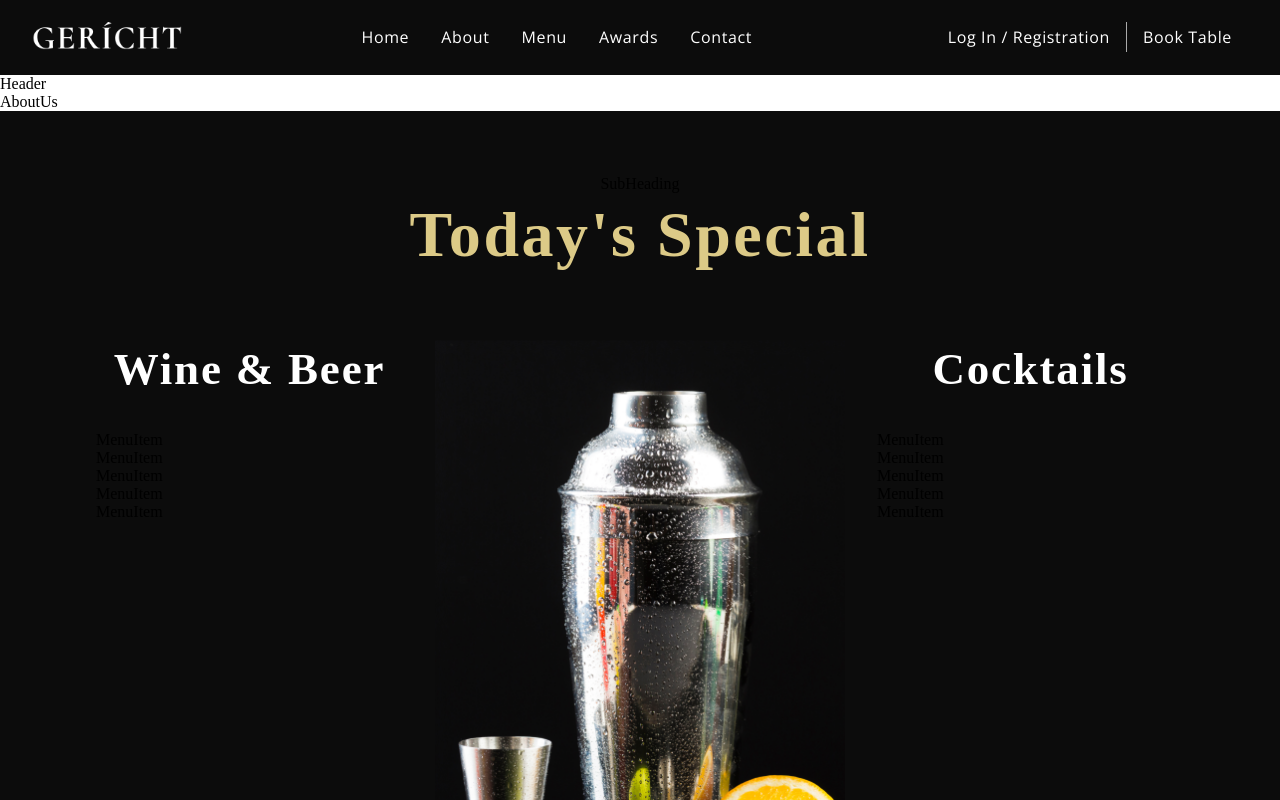
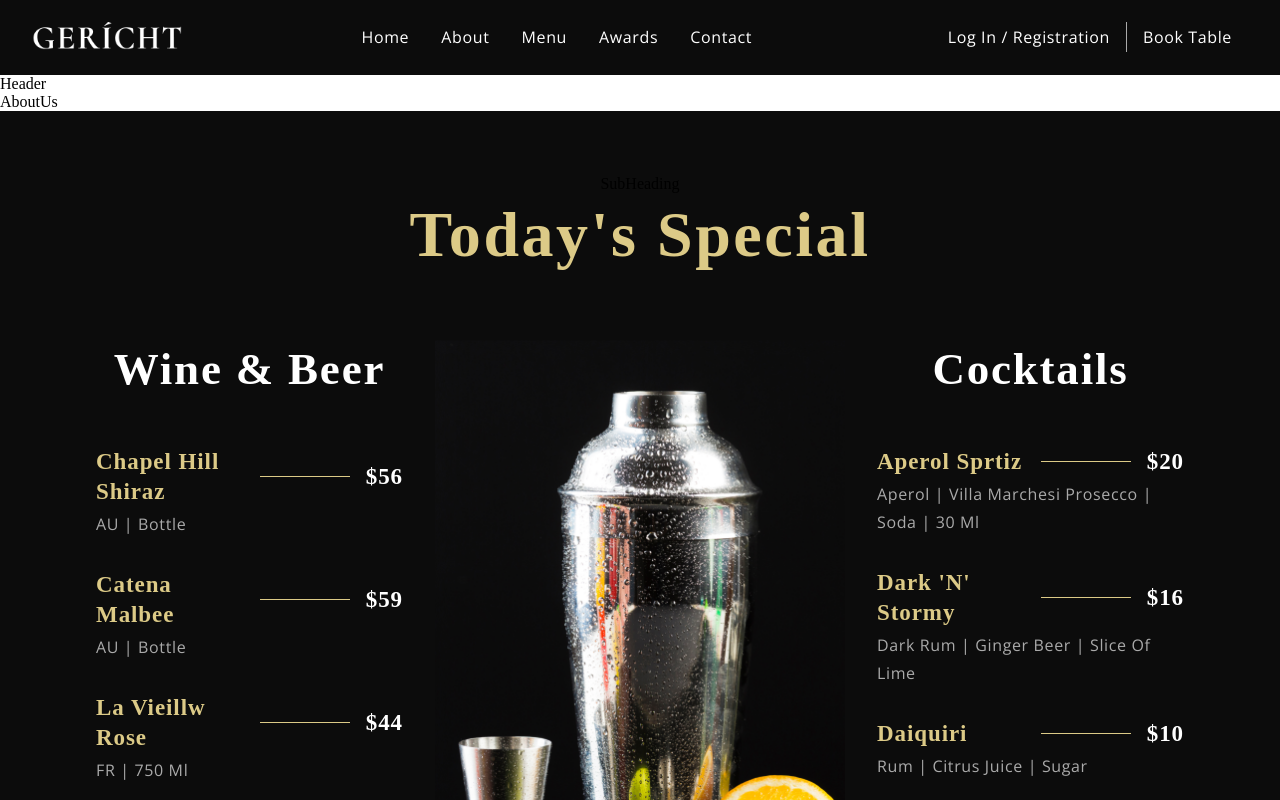
Before and after one commit to OksanaBabychevska/gericht-react-app, a React (Create React App) app: page / in a window 1280 px wide. Shown: the top 800 px of the page. Built offline with nearby package versions, Linux system fonts and the light colour scheme; a web font is replaced by a local one.

Commit message:
Add menuitem component

```diff
--- a/src/components/Menuitem/MenuItem.css
+++ b/src/components/Menuitem/MenuItem.css
@@ -0,0 +1,35 @@
+.app__menuitem {
+    width: 100%;
+    margin: 1rem 0;
+
+    display: flex;
+    flex-direction: column;
+}
+
+.app__menuitem-head {
+    display: flex;
+    justify-content: space-between;
+    align-items: center;
+}
+
+.app__menuitem-sub {
+    width: 100%;
+    margin-top: 0.2rem;
+}
+
+.app__menuitem-name {
+    flex: 1;
+}
+
+.app__menuitem-dash {
+    width: 90px;
+    height: 1px;
+    background: var(--color-golden);
+    margin: 0 1rem;
+}
+
+.app__menuitem-price {
+    display: flex;
+    justify-content: flex-end;
+    align-items: flex-end;
+}
--- a/src/components/Menuitem/MenuItem.jsx
+++ b/src/components/Menuitem/MenuItem.jsx
@@ -2,9 +2,21 @@
 
 import './MenuItem.css';
 
-const MenuItem = () => (
-  <div>
-    MenuItem
+const MenuItem = ({ title, price, tags }) => (
+  <div className="app__menuitem">
+    <div className="app__menuitem-head">
+      <div className="app__menuitem-name">
+        <p className="p__cormorant" style={{ color: '#DCCA87' }}>{title}</p>
+      </div>
+      <div className="app__menuitem-dash" />
+      <div className="app__menuitem-price">
+        <p className="p__cormorant">{price}</p>
+      </div>
+    </div>
+
+    <div className="app__menuitem-sub">
+      <p className="p__opensans" style={{ color: '#AAAAAA' }}>{tags}</p>
+    </div>
   </div>
 );
 
```
